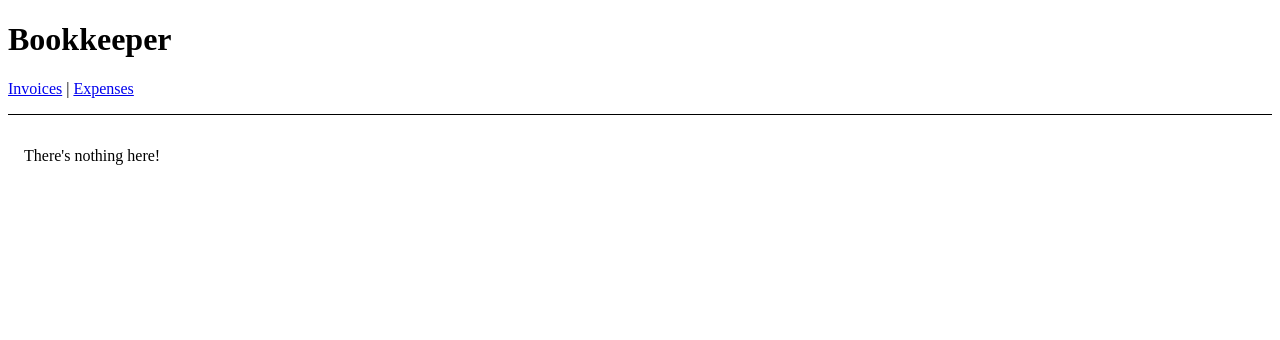
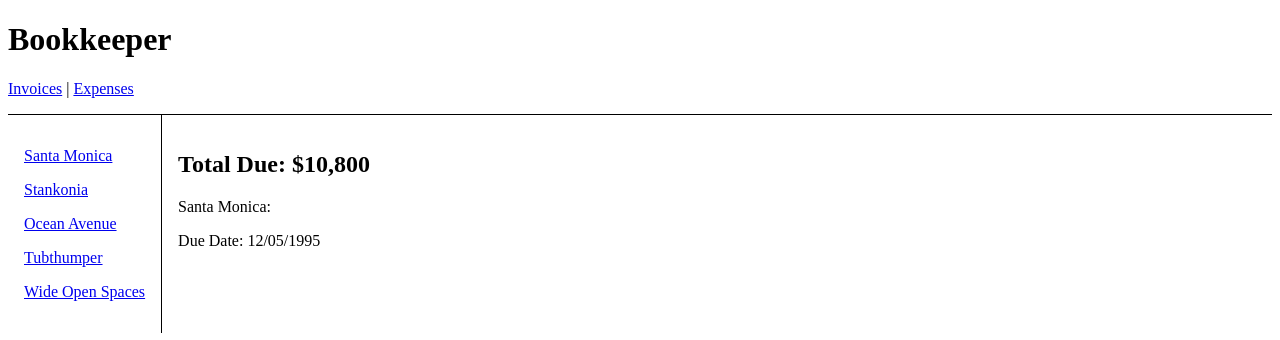
Before and after one commit to AHMADanis/my_react_components_library, a React (Create React App) app: page /invoices/1995 in a window 1280 px wide. Shown: the top 340 px of the page. Built offline with nearby package versions, Linux system fonts and the light colour scheme.

Commit message:
comit link with details on right

```diff
--- a/src/data.ts
+++ b/src/data.ts
@@ -1,31 +1,31 @@
 let invoices = [
 	{
 		name: 'Santa Monica',
-		number: 1995,
+		anumber: 1995,
 		amount: '$10,800',
 		due: '12/05/1995',
 	},
 	{
 		name: 'Stankonia',
-		number: 2000,
+		anumber: 2000,
 		amount: '$8,000',
 		due: '10/31/2000',
 	},
 	{
 		name: 'Ocean Avenue',
-		number: 2003,
+		anumber: 2003,
 		amount: '$9,500',
 		due: '07/22/2003',
 	},
 	{
 		name: 'Tubthumper',
-		number: 1997,
+		anumber: 1997,
 		amount: '$14,000',
 		due: '09/01/1997',
 	},
 	{
 		name: 'Wide Open Spaces',
-		number: 1998,
+		anumber: 1998,
 		amount: '$4,600',
 		due: '01/27/1998',
 	},
@@ -34,3 +34,7 @@ let invoices = [
 export function getInvoices() {
 	return invoices;
 }
+
+export function getInvoice(anumber: number) {
+	return invoices.find((invoice) => invoice.anumber === anumber);
+}
--- a/src/index.tsx
+++ b/src/index.tsx
@@ -5,6 +5,7 @@ import { BrowserRouter, Route, Routes } from 'react-router-dom';
 import App from './App';
 import Expenses from './routes/expenses';
 import Invoices from './routes/invoices';
+import Invoice from './routes/invoice';
 
 const rootElement = document.getElementById('root');
 const root = ReactDOMClient.createRoot(rootElement);
@@ -14,8 +15,10 @@ root.render(
 		<BrowserRouter>
 			<Routes>
 				<Route path="/" element={<App />}>
-					<Route path="/expenses" element={<Expenses />} />
-					<Route path="/invoices" element={<Invoices />} />
+					<Route path="expenses" element={<Expenses />} />
+					<Route path="invoices" element={<Invoices />}>
+						<Route path=":invoiceId" element={<Invoice />} />
+					</Route>
 					<Route
 						path="*"
 						element={
--- /dev/null
+++ b/src/routes/invoice.tsx
@@ -0,0 +1,18 @@
+import { useParams } from 'react-router-dom';
+import { getInvoice } from '../data';
+
+export default function Invoice() {
+	let params = useParams();
+	const id: string | undefined = params.invoiceId;
+
+	const invoice: any = getInvoice(Number(id));
+	return (
+		<main style={{ padding: '1rem' }}>
+			<h2>Total Due: {invoice.amount}</h2>
+			<p>
+				{invoice.name}: {invoice.number}
+			</p>
+			<p>Due Date: {invoice.due}</p>
+		</main>
+	);
+}
--- a/src/routes/invoices.tsx
+++ b/src/routes/invoices.tsx
@@ -1,4 +1,4 @@
-import { Link } from 'react-router-dom';
+import { Link, Outlet } from 'react-router-dom';
 import { getInvoices } from '../data';
 
 export default function Invoices() {
@@ -13,12 +13,13 @@ export default function Invoices() {
 				{invoices.map((invoice) => (
 					<Link
 						style={{ display: 'block', margin: '1rem 0' }}
-						to={`/invoices/${invoice.number}`}
-						key={invoice.number}>
+						to={`/invoices/${invoice.anumber}`}
+						key={invoice.anumber}>
 						{invoice.name}
 					</Link>
 				))}
 			</nav>
+			<Outlet />
 		</div>
 	);
 }
```
